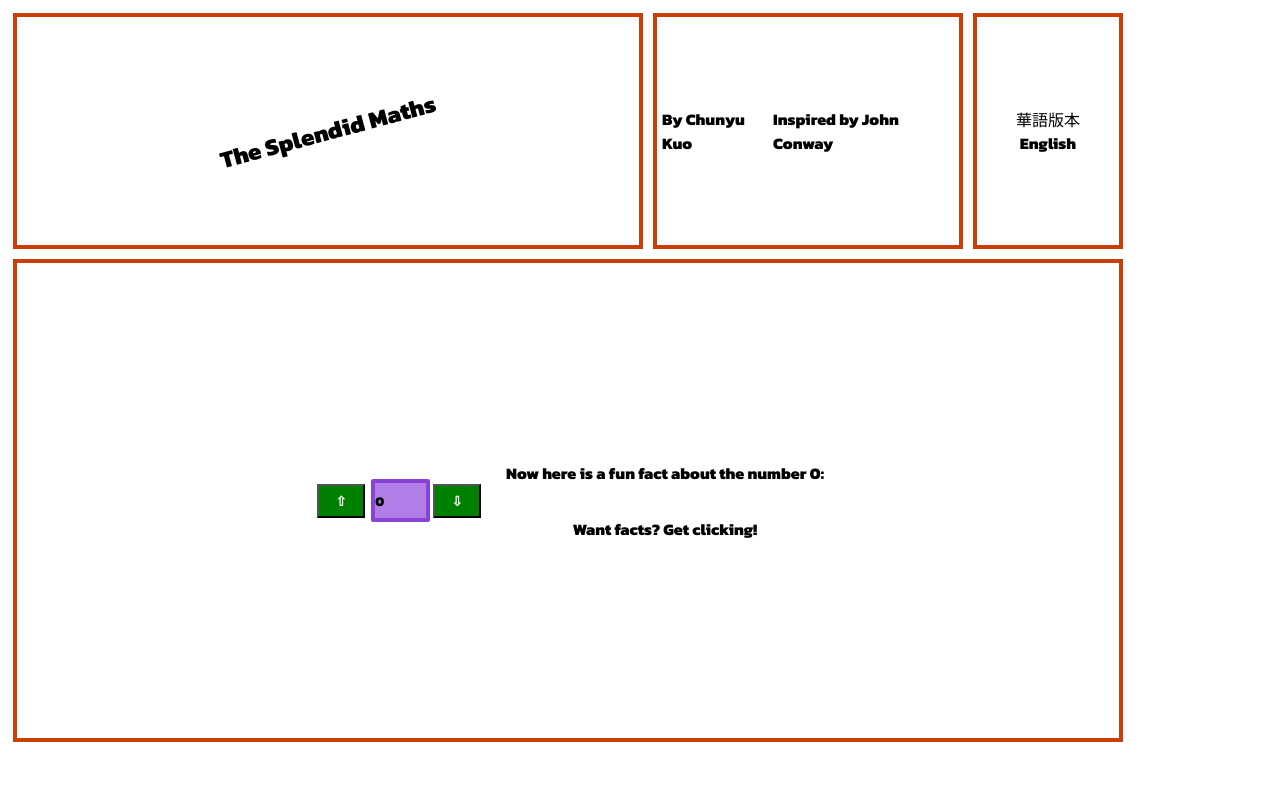
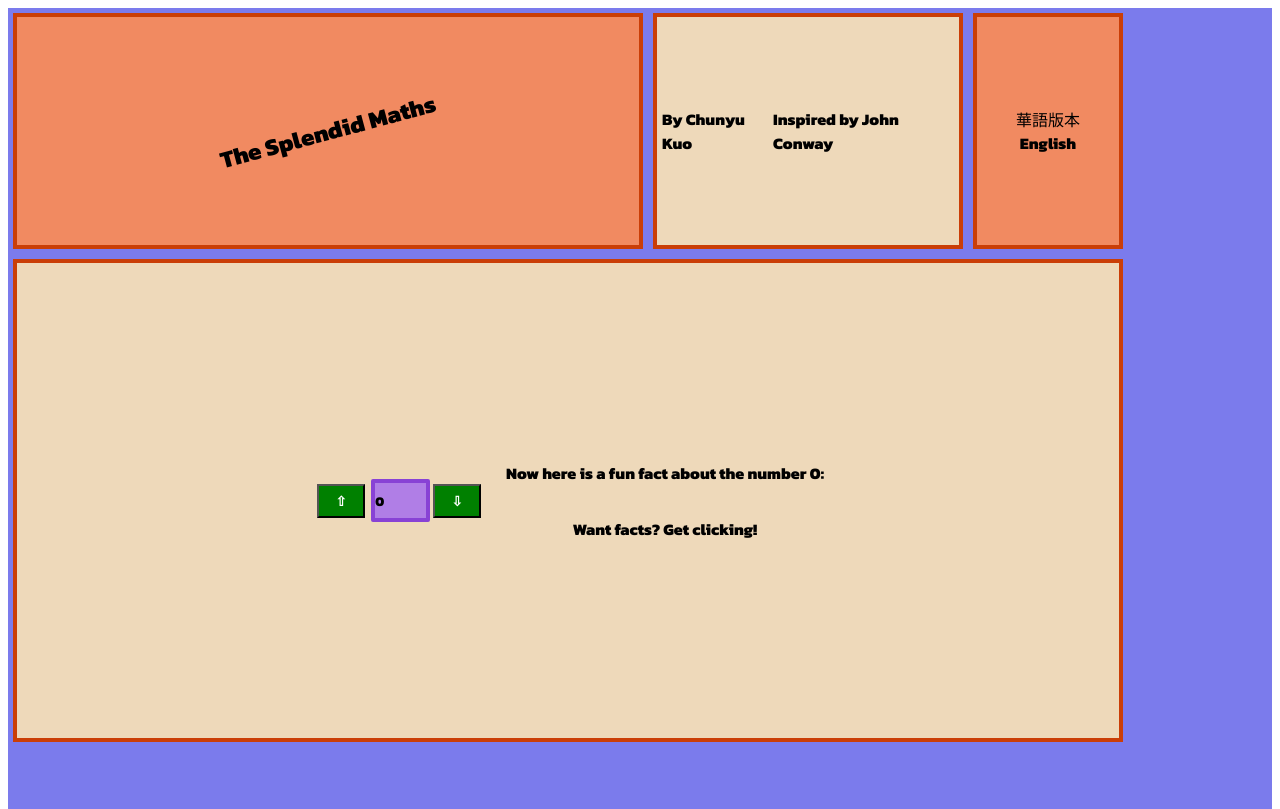
Before and after one commit to chunyukuo88/GameOfLifeJS, a React (Create React App) app in the folder game-of-life/: page / in a window 1280 px wide. Built offline with nearby package versions, Linux system fonts and the light colour scheme; no server answers; a web font is replaced by a local one.

Commit message:
Fixed the hover colors, added more color variables. Fixed page title animation.

```diff
--- a/game-of-life/src/styles/styles.css
+++ b/game-of-life/src/styles/styles.css
@@ -14,8 +14,6 @@
 
 .App-wrapper :hover {
   background-color: #cece18;
-  -webkit-transition: 0.5s;
-  transition: 0.5s;
 }
 
 button {
@@ -76,6 +74,7 @@ html {
 }
 
 .lower-half {
+  background-color: #eed9ba;
   border: 4px solid #ca3e07;
   display: -webkit-box;
   display: -ms-flexbox;
@@ -99,9 +98,23 @@ html {
 .page-title {
   -webkit-transform: rotate(-15deg);
           transform: rotate(-15deg);
+  -webkit-transition: -webkit-transform .2s;
+  transition: -webkit-transform .2s;
+  transition: transform .2s;
+  transition: transform .2s, -webkit-transform .2s;
+}
+
+.page-title:hover {
+  -webkit-transform: scale(1.5);
+          transform: scale(1.5);
+}
+
+#root {
+  background-color: #7b7bec;
 }
 
 .upper-left {
+  background-color: #f18a61;
   border: 4px solid #ca3e07;
   display: -webkit-box;
   display: -ms-flexbox;
@@ -124,6 +137,7 @@ html {
 }
 
 .upper-right-a {
+  background-color: #eed9ba;
   border: 4px solid #ca3e07;
   display: -webkit-box;
   display: -ms-flexbox;
@@ -146,6 +160,7 @@ html {
 }
 
 .upper-right-b {
+  background-color: #f18a61;
   border: 4px solid #ca3e07;
   display: -webkit-box;
   display: -ms-flexbox;
--- a/game-of-life/src/styles/styles.scss
+++ b/game-of-life/src/styles/styles.scss
@@ -1,5 +1,9 @@
+$background: rgb(123, 123, 236);
 $border-color: rgb(202, 62, 7);
 $hover-color: rgb(206, 206, 24);
+$panel-almond: rgb(238, 217, 186);
+$panel-orange: rgb(241, 138, 97);
+
 $default-margin: 5px;
 $default-padding: 5px;
 
@@ -14,7 +18,6 @@ $default-padding: 5px;
 
   & :hover{
     background-color: $hover-color;
-    transition: 0.5s;
   }
 }
 
@@ -67,6 +70,7 @@ html{
 }
 
 .lower-half{
+  background-color: $panel-almond;
   border: 4px solid $border-color;
 
   display: flex;
@@ -84,9 +88,19 @@ html{
 
 .page-title{
   transform: rotate(-15deg);
+  transition: transform .2s;
+}
+
+.page-title:hover{
+  transform: scale(1.5);
+}
+
+#root{
+  background-color: $background;
 }
 
 .upper-left{
+  background-color: $panel-orange;
   border: 4px solid $border-color;
 
   display: flex;
@@ -103,6 +117,7 @@ html{
 }
 
 .upper-right-a{
+  background-color: $panel-almond;
   border: 4px solid $border-color;
 
   display: flex;
@@ -121,6 +136,7 @@ html{
 }
 
 .upper-right-b{
+  background-color: $panel-orange;
   border: 4px solid $border-color;
 
   display: flex;
```
Also changed, not shown: 1 other file (tests, documents, lock files or other folders).
